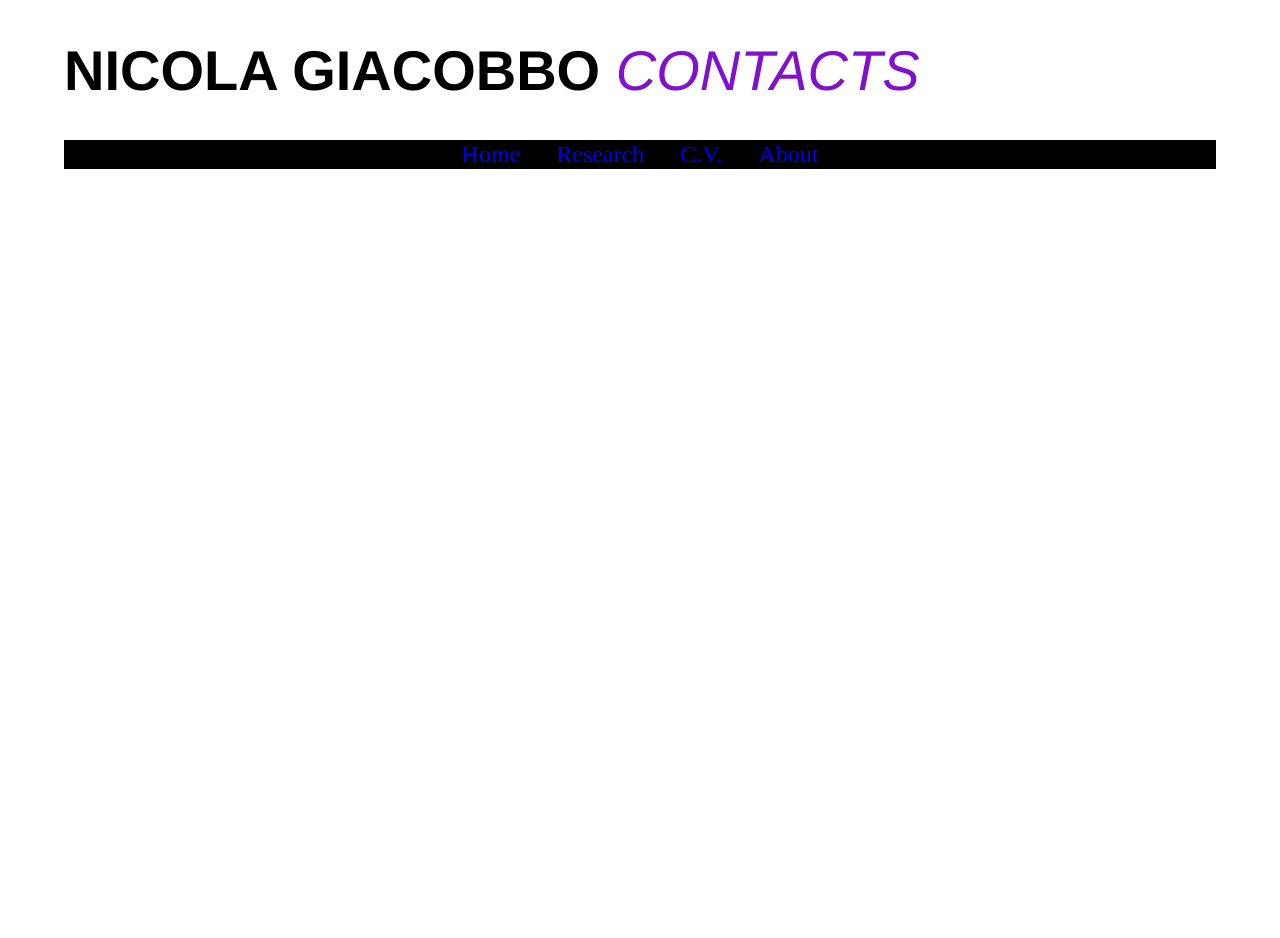
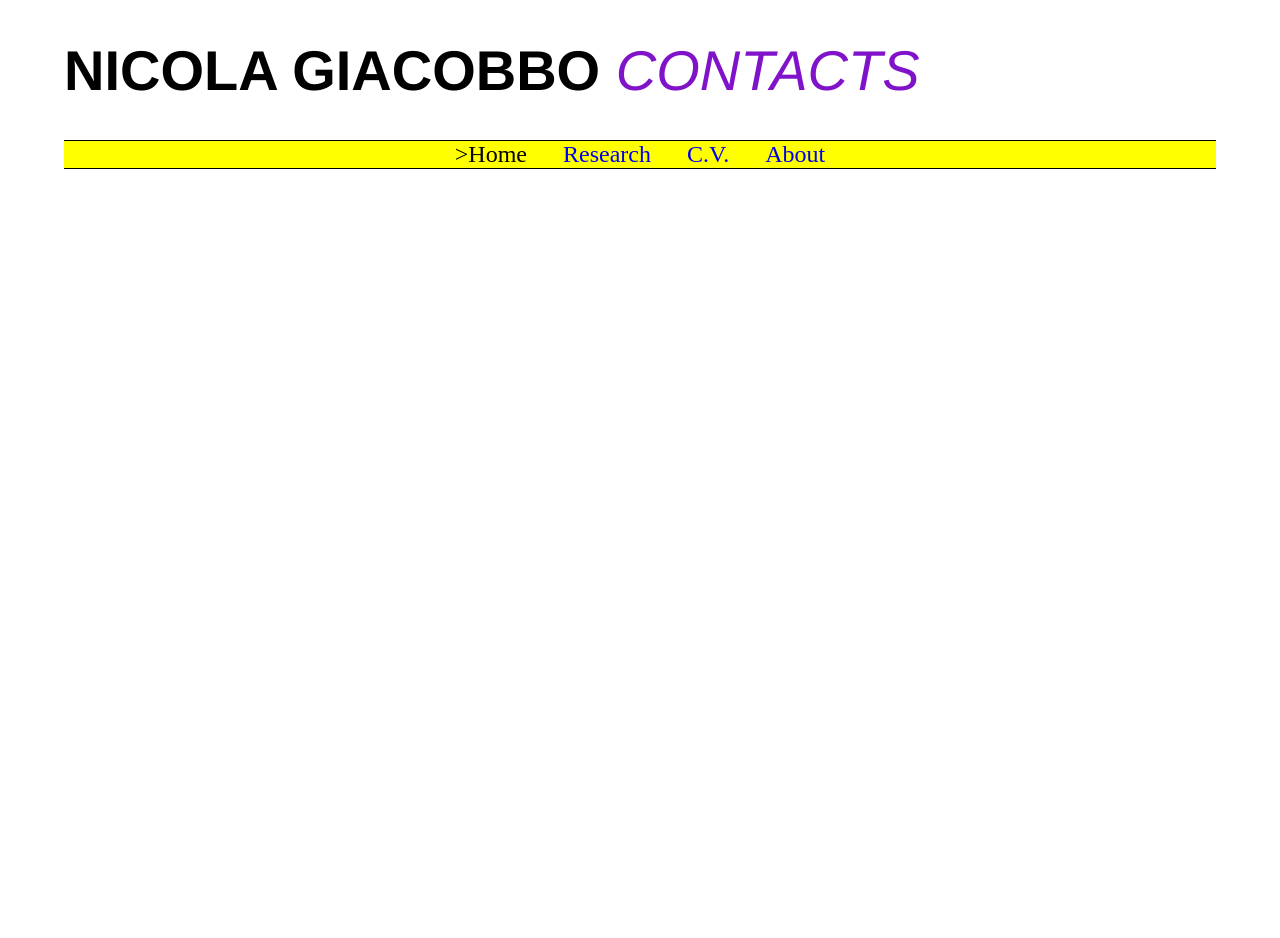
Before and after one commit to GiacobboNicola/giacobbonicola.github.io, a Jekyll site: the page built from item5.html, in a window 1280 px wide. Built offline with Jekyll 4.4.1, drawn with Linux system fonts in a browser that asks for light colours.

Commit message:
uffi dov

```diff
--- a/_layouts/contacts.html
+++ b/_layouts/contacts.html
@@ -21,7 +21,7 @@
     font-size:24px;
     text-align: center;
     color: yellow;
-    background-color: black;
+    background-color: yellow;
   }
 
   .mainmenu a {
@@ -94,7 +94,7 @@
         <footer>
         <div>
             <ul class="mainmenu">
-                <a href="/">Home</a>
+                <a href="/" style="color:black">>Home</a>
                 <a href="/item2">Research </a>
                 <a href="/item3">C.V.</a>
                 <a href="/item4">About</a>
```
